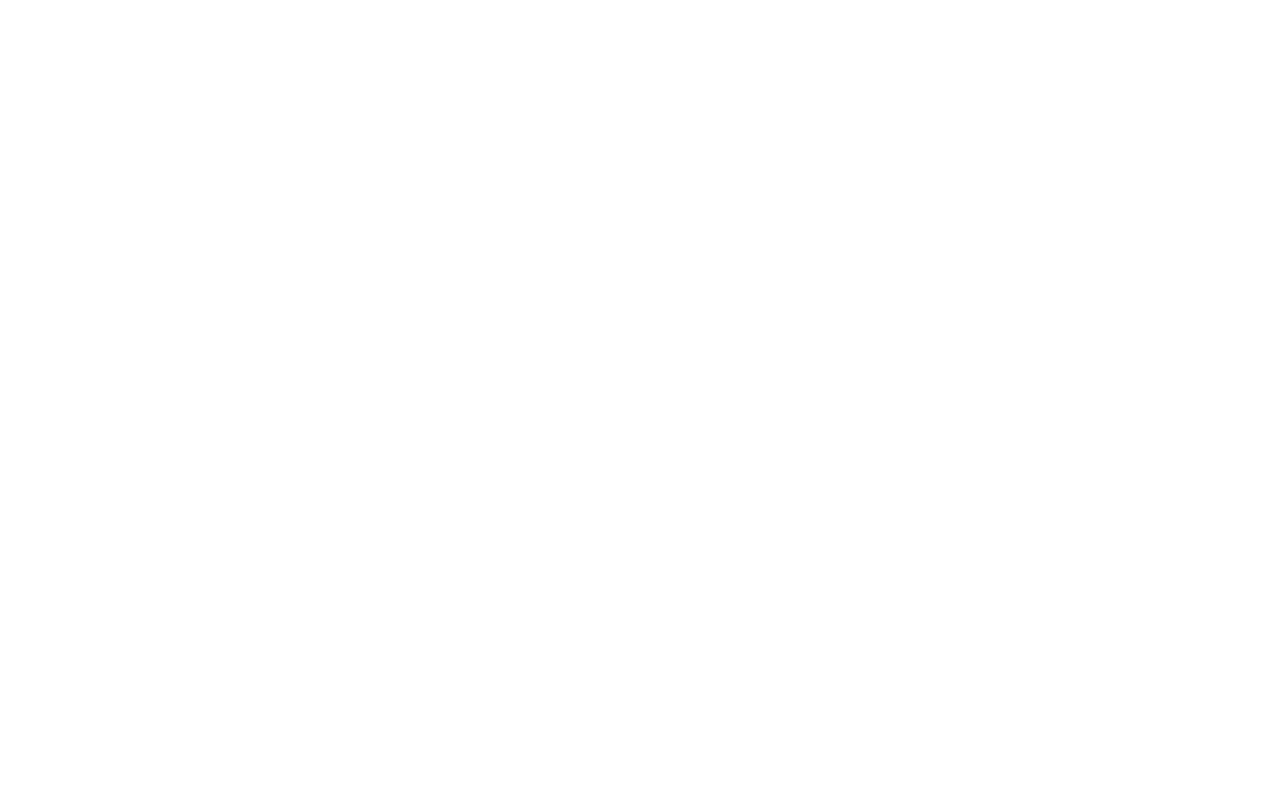
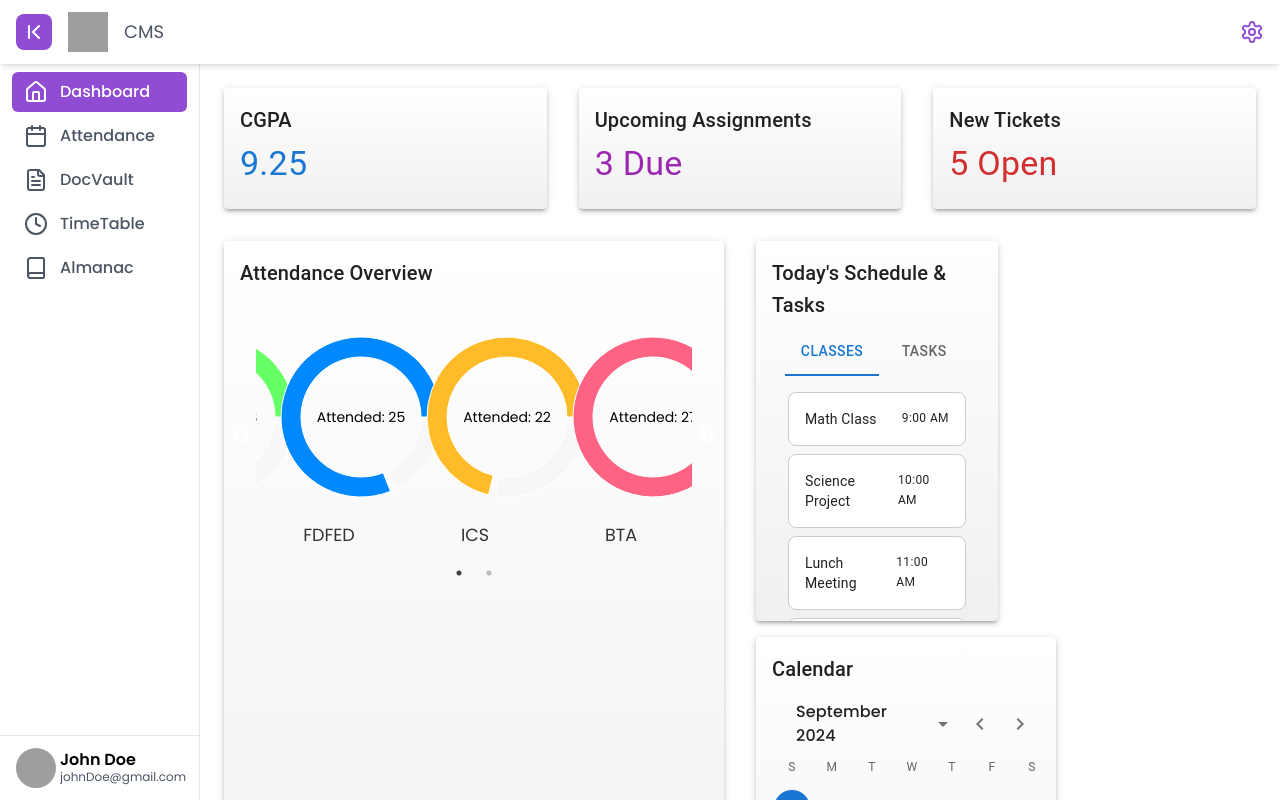
Before and after one commit to Nokesh11/FSD_G14_MY, a React (Create React App) app in the folder frontend/: page /student/dashboard in a window 1280 px wide. Before the commit this address had no page. Built offline with nearby package versions, Linux system fonts and the light colour scheme; grey boxes are pictures that could not be loaded.

Commit message:
Student layout fixed

```diff
--- a/frontend/src/App.js
+++ b/frontend/src/App.js
@@ -5,6 +5,11 @@
 import AdminLogin from "./pages/SuperAdmin/AdminLogin";
 import AdminLayout from "./pages/SuperAdmin/AdminLayout";
 import AdminDashboard from "./pages/SuperAdmin/AdminDashboard";
+import StudentTimetable from "./pages/Student/StudentTimetable";
+import StudentLayout from "./pages/Student/StudentLayout";
+import StudentAlmanac from "./pages/Student/StudentAlmanac";
+import Attendance from "./pages/Student/Attendance";
+import StudentDocVault from "./pages/Student/StudentDocVault";
 
 function App() {
   // const [isDarkMode, setIsDarkMode] = useState(false);
@@ -20,8 +25,14 @@
     <Router>
       <Routes>
         <Route path="/" element={<Login />} />
-        <Route path="/dashboard" element={<StudentDashboard />} />
         <Route path="/admin/login" element={<AdminLogin />}></Route>
+        <Route path="/student" element={<StudentLayout />}>
+          <Route path="dashboard" element={<StudentDashboard />} />
+          <Route path="attendance" element={<Attendance />} />
+          <Route path="docvault" element={<StudentDocVault />} />
+          <Route path="timetable" element={<StudentTimetable />} />
+          <Route path="almanac" element={<StudentAlmanac />} />
+        </Route>
         <Route path="/admin" element={<AdminLayout />}>
           <Route path="dashboard" element={<AdminDashboard />} />
         </Route>
--- a/frontend/src/Constants/Student.js
+++ b/frontend/src/Constants/Student.js
@@ -1,9 +1,9 @@
 import {Home, Calendar, FileText, Clock, Book} from 'lucide-react';
 
 export const student = [
-    { icon: <Home />, text: "Dashboard", active: true },
-    { icon: <Calendar />, text: "Attendance", active: false },
-    { icon: <FileText />, text: "DocVault", active: false, alert: true },
-    { icon: <Clock />, text: "TimeTable", active: false },
-    { icon: <Book />, text: "Almanac", active: false },
+    { icon: <Home />, text: "Dashboard", path: "dashboard" },
+    { icon: <Calendar />, text: "Attendance", path: "attendance" },
+    { icon: <FileText />, text: "DocVault", path: "docvault" },
+    { icon: <Clock />, text: "TimeTable", path: "timetable" },
+    { icon: <Book />, text: "Almanac", path: "almanac" },
 ];
--- a/frontend/src/components/Appbar.jsx
+++ b/frontend/src/components/Appbar.jsx
@@ -1,6 +1,6 @@
 import React, { useEffect, useContext, useState } from "react";
 import { ChevronFirst, AlignLeft, Settings } from "lucide-react";
-import { sidebarContext } from "../pages/Student/StudentDashBoard";
+import { sidebarContext } from "../pages/Student/StudentLayout";
 
 
 export default function AppBar() {
--- a/frontend/src/components/Sidebar.jsx
+++ b/frontend/src/components/Sidebar.jsx
@@ -1,10 +1,13 @@
 import React, { useContext } from "react";
 import SidebarItem from "./SidebarItem";
 import { student as StudentItems } from "../Constants/Student.js";
-import { sidebarContext } from "../pages/Student/StudentDashBoard.jsx";
+import { sidebarContext } from "../pages/Student/StudentLayout.jsx";
+import { useLocation } from "react-router-dom";
 
 function Sidebar() {
   const { expanded, isMobile } = useContext(sidebarContext);
+  const location = useLocation();
+  const currPage = location.pathname.split("/").pop();
   if (isMobile && !expanded) {
     return null;
   }
@@ -19,7 +22,7 @@
               key={index}
               icon={item.icon}
               text={item.text}
-              active={item.active}
+              active={item.path === currPage}
               alert={item.alert}
             />
           ))}
--- a/frontend/src/components/SidebarItem.jsx
+++ b/frontend/src/components/SidebarItem.jsx
@@ -1,8 +1,10 @@
 import React, { useContext } from "react";
-import { sidebarContext } from "../pages/Student/StudentDashBoard";
+import { sidebarContext } from "../pages/Student/StudentLayout";
+import { useNavigate } from "react-router-dom";
 
 function SidebarItem({ icon, text, active, alert }) {
   const { expanded } = useContext(sidebarContext);
+  const navigate = useNavigate();
 
   return (
     <li
@@ -10,6 +12,7 @@
         ? "bg-gradient-to-tr bg-primary text-white"
         : "hover:bg-indigo-50 text-gray-600"
         }`}
+        onClick={()=>{navigate(`/student/${text.toLowerCase()}`)}}
     >
       <span className={`flex-shrink-0 ${expanded ? "text-lg" : "text-sm"}`}>
         {icon}
--- /dev/null
+++ b/frontend/src/pages/Student/Attendance.jsx
@@ -0,0 +1,9 @@
+import React from 'react'
+
+function Attendance() {
+  return (
+    <div>Attendance</div>
+  )
+}
+
+export default Attendance
--- a/frontend/src/pages/Student/StudentDashBoard.jsx
+++ b/frontend/src/pages/Student/StudentDashBoard.jsx
@@ -15,10 +15,8 @@
   TextField,
   Button,
 } from "@mui/material";
-import { useState, createContext } from "react";
-import Appbar from "../../components/Appbar";
-import Calendar from "../../components/Calender"; // Fixed typo in import
-import Sidebar from "../../components/Sidebar";
+import { useState } from "react";
+import Calendar from "../../components/Calender";
 import AttendanceChart from "../../components/AttendanceChart";
 import TicketTable from "../../components/TicketTable";
 import AnnouncementsTable from "../../components/Announcements";
@@ -26,11 +24,7 @@
 import AddIcon from "@mui/icons-material/Add";
 import dayjs from "dayjs";
 
-export const sidebarContext = createContext();
-
 function StudentDashboard() {
-  const [expanded, setExpanded] = useState(true);
-  const [isMobile, setIsMobile] = useState(false);
   const [selectedDate, setSelectedDate] = useState(dayjs());
   const [tasks, setTasks] = useState({});
   const [newTask, setNewTask] = useState("");
@@ -70,36 +64,15 @@
   };
 
   return (
-    <Box
+    <>
+      <Grid container spacing={4} sx={{ mb: 4 }}>
+        <Grid item xs={12} sm={4}>
+          <Card
             sx={{
-        display: "flex",
-        flexDirection: "column",
-        height: "100vh",
-        width: "100vw",
+              boxShadow: 3,
+              backgroundImage: "linear-gradient(to bottom, #ffffff, #f0f0f0)",
             }}
           >
-      <sidebarContext.Provider
-        value={{ expanded, setExpanded, isMobile, setIsMobile }}
-      >
-        <Appbar />
-        <Box sx={{ display: "flex", flex: 1, height: "calc(100vh - 64px)" }}>
-          <Box maxWidth="200px">
-            <Sidebar />
-          </Box>
-          <Box
-            sx={{
-              flexGrow: 1,
-              transition: "margin-left 0.3s ease",
-              height: "100%",
-              padding: 3,
-              overflow: "auto",
-              bgcolor: "white",
-            }}
-          >
-            {/* Metrics Overview */}
-            <Grid container spacing={4} sx={{ mb: 4 }}>
-              <Grid item xs={12} sm={4}>
-                <Card sx={{ boxShadow: 3, backgroundImage: 'linear-gradient(to bottom, #ffffff, #f0f0f0)' }}>
             <CardContent>
               <Typography variant="h6" gutterBottom>
                 CGPA
@@ -111,7 +84,12 @@
           </Card>
         </Grid>
         <Grid item xs={12} sm={4}>
-                <Card sx={{ boxShadow: 3, backgroundImage: 'linear-gradient(to bottom, #ffffff, #f0f0f0)' }}>
+          <Card
+            sx={{
+              boxShadow: 3,
+              backgroundImage: "linear-gradient(to bottom, #ffffff, #f0f0f0)",
+            }}
+          >
             <CardContent>
               <Typography variant="h6" gutterBottom>
                 Upcoming Assignments
@@ -123,7 +101,12 @@
           </Card>
         </Grid>
         <Grid item xs={12} sm={4}>
-                <Card sx={{ boxShadow: 3, backgroundImage: 'linear-gradient(to bottom, #ffffff, #f0f0f0)' }}>
+          <Card
+            sx={{
+              boxShadow: 3,
+              backgroundImage: "linear-gradient(to bottom, #ffffff, #f0f0f0)",
+            }}
+          >
             <CardContent>
               <Typography variant="h6" gutterBottom>
                 New Tickets
@@ -140,14 +123,18 @@
       <Grid container spacing={4}>
         {/* Attendance Chart */}
         <Grid item xs={12} sm={6}>
-                <Card sx={{ height: "100%", boxShadow: 3, backgroundImage: 'linear-gradient(to bottom, #ffffff, #f0f0f0)' }}>
+          <Card
+            sx={{
+              height: "100%",
+              boxShadow: 3,
+              backgroundImage: "linear-gradient(to bottom, #ffffff, #f0f0f0)",
+            }}
+          >
             <CardContent>
               <Typography variant="h6" gutterBottom>
                 Attendance Overview
               </Typography>
-                    <Box
-                      sx={{ flexGrow: 1, height: "100%", minHeight: "250px" }}
-                    >
+              <Box sx={{ flexGrow: 1, height: "100%", minHeight: "250px" }}>
                 <AttendanceChart />
               </Box>
             </CardContent>
@@ -159,8 +146,21 @@
           <Grid container spacing={2} direction={{ sm: "column", md: "row" }}>
             {/* Schedule and Tabs Card */}
             <Grid item sm={12} md={6}>
-                    <Card sx={{ height: "380px", boxShadow: 3, backgroundImage: 'linear-gradient(to bottom, #ffffff, #f0f0f0)' }}>
-                      <CardContent sx={{ display: 'flex', flexDirection: 'column', justifyContent: 'space-between' }}>
+              <Card
+                sx={{
+                  height: "380px",
+                  boxShadow: 3,
+                  backgroundImage:
+                    "linear-gradient(to bottom, #ffffff, #f0f0f0)",
+                }}
+              >
+                <CardContent
+                  sx={{
+                    display: "flex",
+                    flexDirection: "column",
+                    justifyContent: "space-between",
+                  }}
+                >
                   <Typography variant="h6" gutterBottom>
                     Today's Schedule & Tasks
                   </Typography>
@@ -204,7 +204,14 @@
                       ))}
                     </Box>
                   ) : (
-                          <Box sx={{ p: 2, position: "relative", overflow: "auto", height: 300 }}>
+                    <Box
+                      sx={{
+                        p: 2,
+                        position: "relative",
+                        overflow: "auto",
+                        height: 300,
+                      }}
+                    >
                       {/* Tasks content */}
                       {selectedDateTasks.length === 0 ? (
                         <Typography>No tasks for this day.</Typography>
@@ -222,9 +229,7 @@
                               bgcolor: "#fff",
                             }}
                           >
-                                  <Typography variant="body2">
-                                    {task}
-                                  </Typography>
+                            <Typography variant="body2">{task}</Typography>
                             <IconButton
                               size="small"
                               edge="end"
@@ -243,16 +248,15 @@
                         aria-label="add"
                         sx={{
                           position: "sticky",
-                                bottom: 20,  // Distance from the bottom of the scroll container
-                                left: 210,   // Distance from the right edge of the scroll container
-                                zIndex: 1,   // Ensure the Fab is on top
+                          bottom: 20, // Distance from the bottom of the scroll container
+                          left: 210, // Distance from the right edge of the scroll container
+                          zIndex: 1, // Ensure the Fab is on top
                         }}
                         onClick={() => setOpenDialog(true)}
                       >
                         <AddIcon />
                       </Fab>
                     </Box>
-
                   )}
                 </CardContent>
               </Card>
@@ -260,8 +264,22 @@
 
             {/* Calendar Card */}
             <Grid item sm={12} md={6}>
-                    <Card sx={{ height: "380px", boxShadow: 3, width: "300px", backgroundImage: 'linear-gradient(to bottom, #ffffff, #f0f0f0)' }}>
-                      <CardContent sx={{ display: 'flex', flexDirection: 'column', justifyContent: 'space-between' }}>
+              <Card
+                sx={{
+                  height: "380px",
+                  boxShadow: 3,
+                  width: "300px",
+                  backgroundImage:
+                    "linear-gradient(to bottom, #ffffff, #f0f0f0)",
+                }}
+              >
+                <CardContent
+                  sx={{
+                    display: "flex",
+                    flexDirection: "column",
+                    justifyContent: "space-between",
+                  }}
+                >
                   <Typography variant="h6" gutterBottom>
                     Calendar
                   </Typography>
@@ -288,32 +306,18 @@
           <TicketTable />
         </Grid>
         <Grid item xs={12} sm={4}>
-                <Card sx={{ boxShadow: 3, backgroundImage: 'linear-gradient(to bottom, #ffffff, #f0f0f0)' }}>
+          <Card
+            sx={{
+              boxShadow: 3,
+              backgroundImage: "linear-gradient(to bottom, #ffffff, #f0f0f0)",
+            }}
+          >
             <CardContent sx={{ display: "flex", flexDirection: "column" }}>
               <AnnouncementsTable />
             </CardContent>
           </Card>
         </Grid>
-
       </Grid>
-          </Box>
-        </Box>
-
-        {/* Add Task Floating Action Button
-        <Fab
-          color="primary"
-          aria-label="add"
-          sx={{
-            position: "fixed",
-            bottom: 16,
-            right: 16,
-          }}
-          onClick={() => setOpenDialog(true)}
-        >
-          <AddIcon />
-        </Fab> */}
-
-        {/* Add Task Dialog */}
       <Dialog open={openDialog} onClose={() => setOpenDialog(false)}>
         <DialogTitle>Add New Task</DialogTitle>
         <DialogContent>
@@ -331,8 +335,7 @@
           <Button onClick={addTask}>Add Task</Button>
         </DialogActions>
       </Dialog>
-      </sidebarContext.Provider>
-    </Box>
+    </>
   );
 }
 
--- /dev/null
+++ b/frontend/src/pages/Student/StudentDocVault.jsx
@@ -0,0 +1,9 @@
+import React from 'react'
+
+function StudentDocVault() {
+  return (
+    <div>StudentDocVault</div>
+  )
+}
+
+export default StudentDocVault
--- /dev/null
+++ b/frontend/src/pages/Student/StudentLayout.jsx
@@ -0,0 +1,49 @@
+import { Box } from "@mui/material";
+import { useState, createContext } from "react";
+import Appbar from "../../components/Appbar";
+import Sidebar from "../../components/Sidebar";
+import { Outlet } from "react-router-dom";
+
+export const sidebarContext = createContext();
+
+function StudentLayout() {
+  const [expanded, setExpanded] = useState(true);
+  const [isMobile, setIsMobile] = useState(false);
+
+  return (
+    <Box
+      sx={{
+        display: "flex",
+        flexDirection: "column",
+        height: "100vh",
+        width: "100vw",
+      }}
+    >
+      <sidebarContext.Provider
+        value={{ expanded, setExpanded, isMobile, setIsMobile }}
+      >
+        <Appbar />
+        <Box sx={{ display: "flex", flex: 1, height: "calc(100vh - 64px)" }}>
+          <Box maxWidth="200px">
+            <Sidebar />
+          </Box>
+          <Box
+            sx={{
+              flexGrow: 1,
+              transition: "margin-left 0.3s ease",
+              height: "100%",
+              padding: 3,
+              overflow: "auto",
+              bgcolor: "white",
+
+            }}
+          >
+            <Outlet />
+          </Box>
+        </Box>
+      </sidebarContext.Provider>
+    </Box>
+  );
+}
+
+export default StudentLayout;
```
Also changed, not shown: frontend/src/components/Announcements.jsx (+22 -21 lines). Lines whose indentation alone changed are shown as unchanged.
